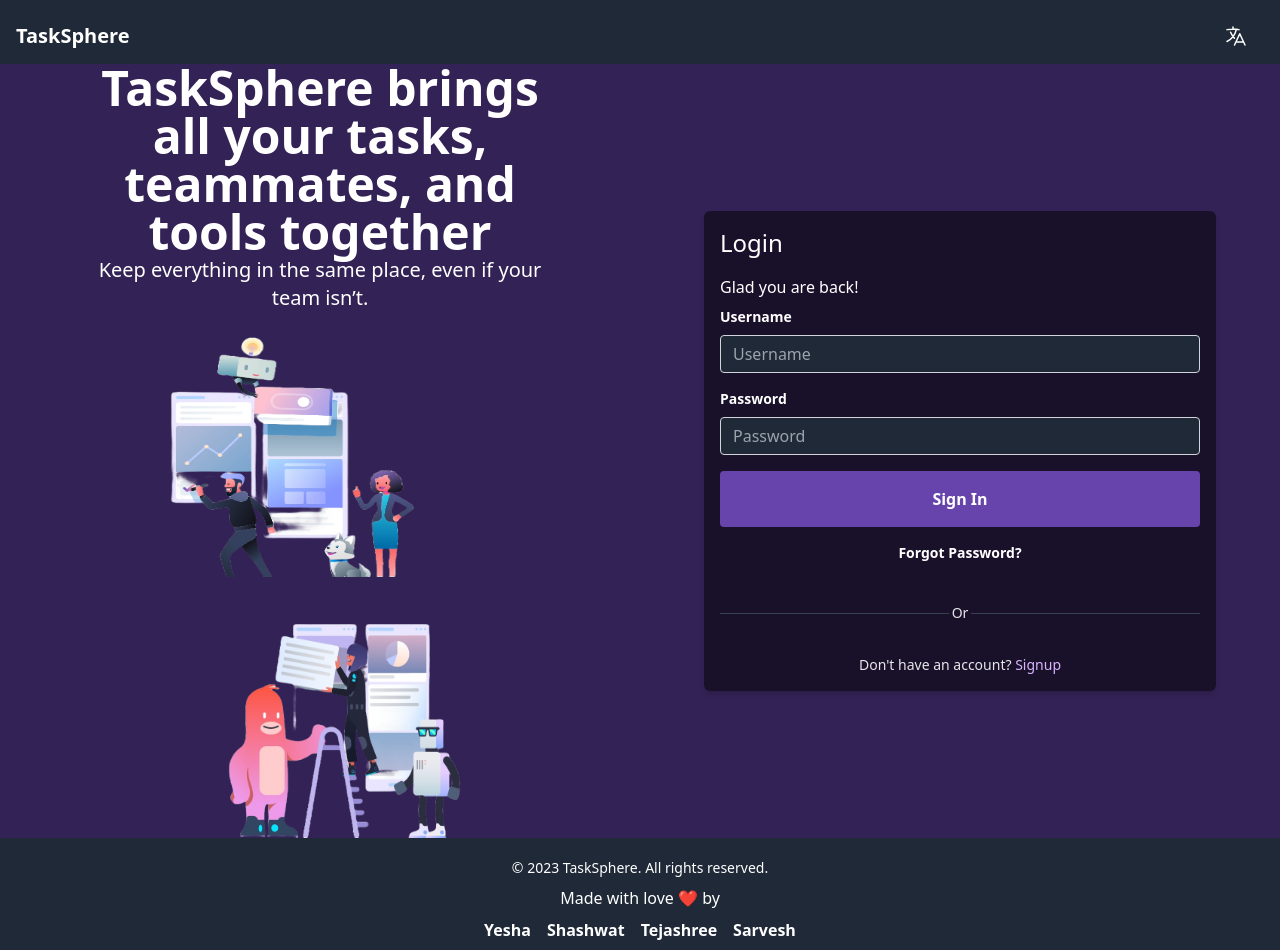
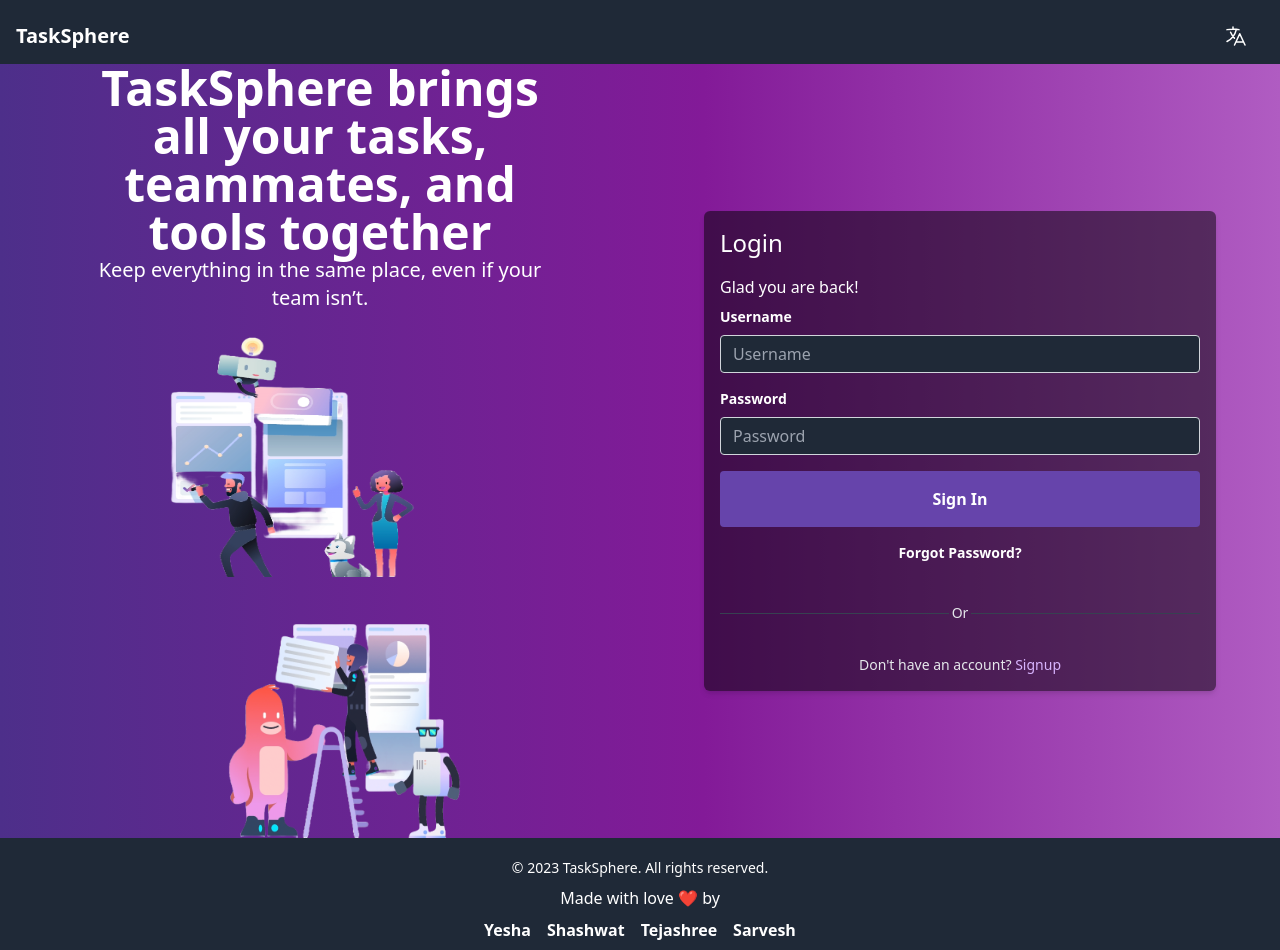
Before and after one commit to sarvesh-gaurishankar-sawant/team-progress-tracker, a React (Create React App) app in the folder frontend/: page / in a window 1280 px wide. Built offline with nearby package versions, Linux system fonts and the light colour scheme.

Commit message:
Changed gradient of login and signup page again

```diff
--- a/frontend/src/components/Auth/LoginPage.tsx
+++ b/frontend/src/components/Auth/LoginPage.tsx
@@ -167,7 +167,7 @@ export default function LoginPage() {
   return (
         <>
         {!isLoggedIn ?
-          <div className="w-full h-full flex flex-col lg:flex-row items-center" style={{background:"linear-gradient(90deg, #332255 0%, #332255 100%)"}}>
+          <div className="w-full h-full flex flex-col lg:flex-row items-center" style={{background: 'linear-gradient(90deg, rgba(77,47,138,1) 0%, rgba(131,26,152,1) 55%, rgba(176,92,194,1) 100%)'}}>
           <div className="w-full lg:w-1/2 border-double hidden md:block">
             <div className='w-full lg:w-3/4 flex flex-col items-center text-center gap-5 mx-auto'>
               <div>
--- a/frontend/src/components/Auth/SignUpPage.tsx
+++ b/frontend/src/components/Auth/SignUpPage.tsx
@@ -186,7 +186,7 @@ function SignUpPage() {
         <div
           className="w-full h-full flex flex-col lg:flex-row items-center"
           style={{
-            background: "linear-gradient(90deg, #332255 0%, #332255 100%)",
+            background: 'linear-gradient(90deg, rgba(77,47,138,1) 0%, rgba(131,26,152,1) 55%, rgba(176,92,194,1) 100%)',
           }}
         >
           <div className="w-full lg:w-1/2 border-double hidden md:block">
```
